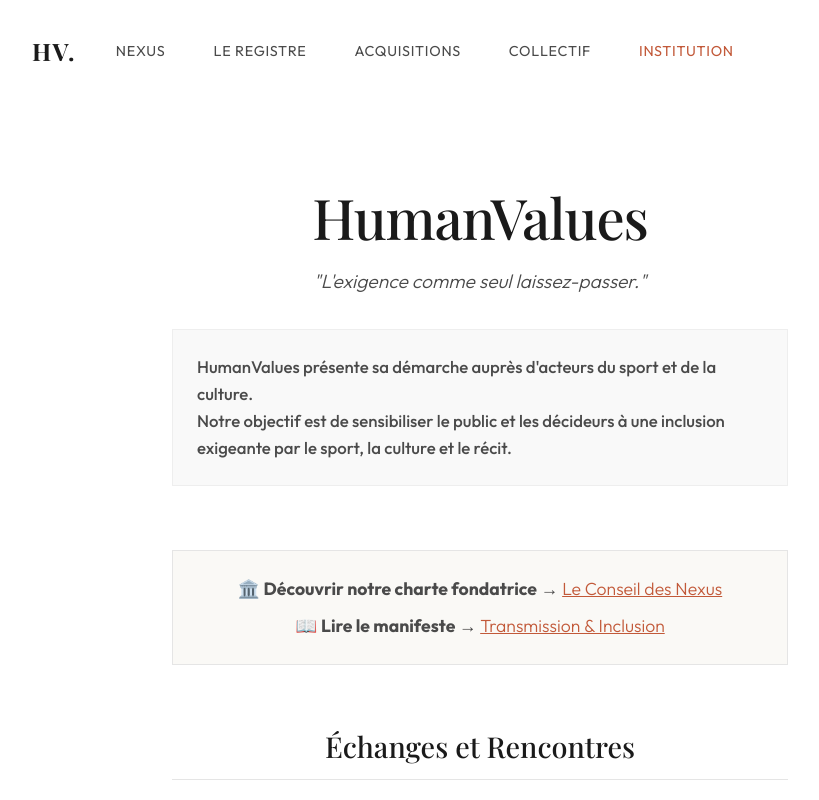
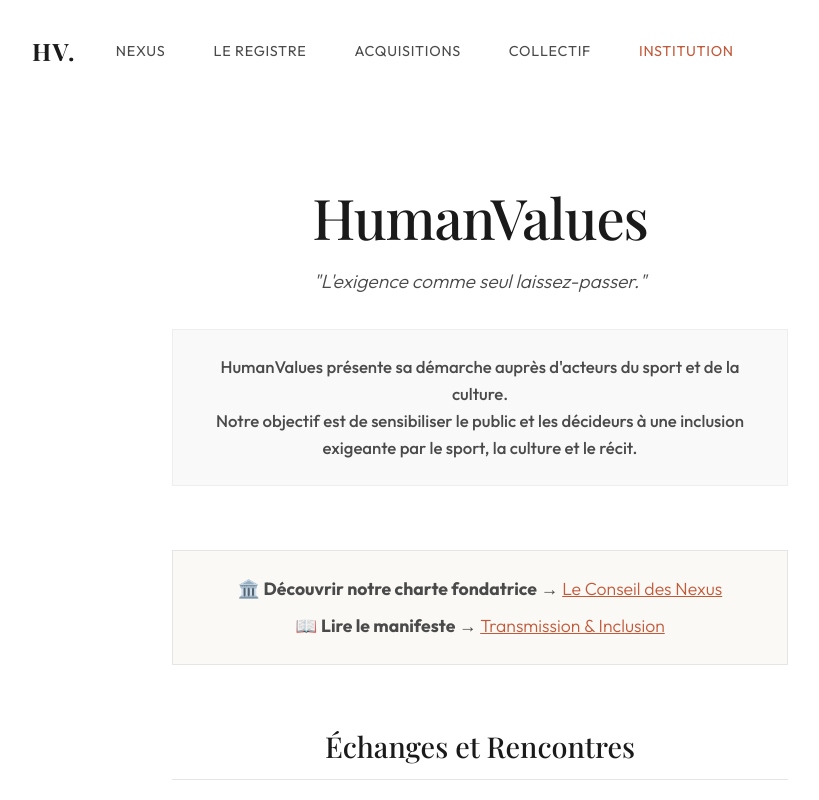
Before and after one commit to gdesygn/humanvalues, a React (Vite) app: page /institution in a window 1280 px wide. Shown: the top 800 px of the page, without its empty margins (160-979 px from the left). Built offline with nearby package versions, Linux system fonts and the light colour scheme; a web font is replaced by a local one.

Commit message:
fix(hub): center executive summary block on Institution page

```diff
--- a/src/pages/Institution.jsx
+++ b/src/pages/Institution.jsx
@@ -12,7 +12,7 @@ const Institution = () => {
 
         {/* Executive summary */}
         <div style={{ maxWidth: '800px', margin: '2rem auto 0 auto', padding: '1.5rem', backgroundColor: '#f9f9f9', border: '1px solid #eee', textAlign: 'left' }}>
-          <p style={{ margin: '0', fontSize: '1.05rem', lineHeight: '1.6', fontWeight: '500' }}>
+          <p style={{ margin: '0', fontSize: '1.05rem', lineHeight: '1.6', fontWeight: '500', textAlign: 'center' }}>
             HumanValues présente sa démarche auprès d'acteurs du sport et de la culture.<br/>
             Notre objectif est de sensibiliser le public et les décideurs à une inclusion exigeante par le sport, la culture et le récit.
           </p>
```
